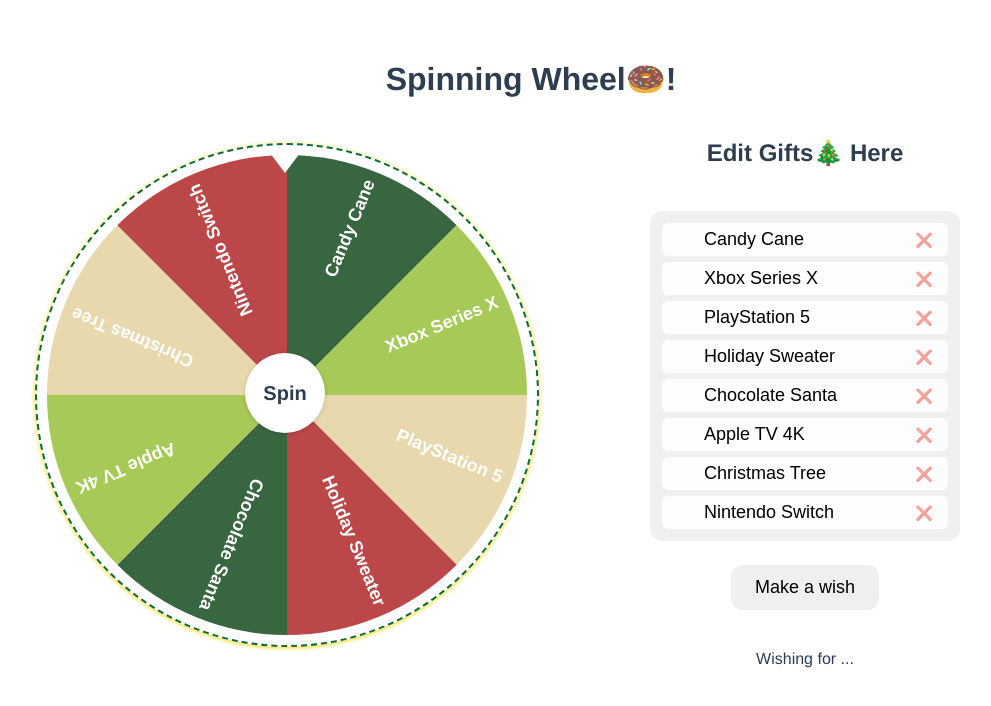
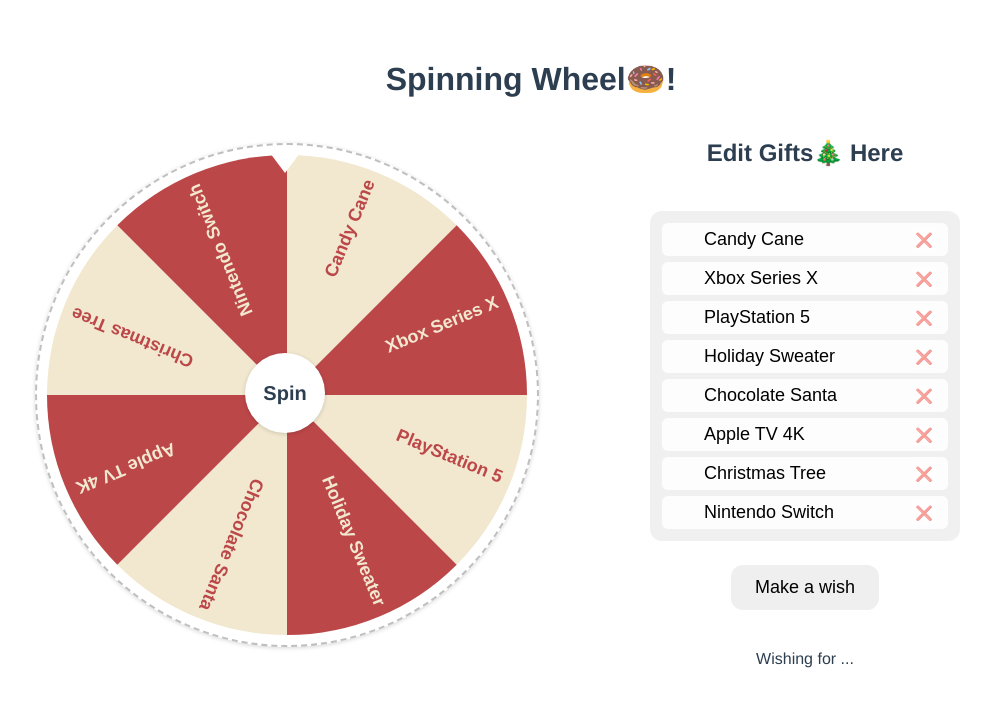
Before and after one commit to ChaosBeiduo/Spinning-Wheel, a Vue app: page / in a window 1280 px wide. Shown: the top 706 px of the page, without its empty margins (109-1100 px from the left). Built offline with nearby package versions, Linux system fonts and the light colour scheme.

Commit message:
fix(wheel): Fix bug preventing spinning wheel from rotating more than once

```diff
--- a/src/components/SpinningWheel.vue
+++ b/src/components/SpinningWheel.vue
@@ -22,10 +22,10 @@
 </template>
 
 <script>
-import { ref, onMounted, watch } from 'vue';
+import { ref, onMounted, watch } from "vue";
 
 export default {
-  name: 'SpinningWheel',
+  name: "SpinningWheel",
   props: {
     segments: {
       type: Array,
@@ -61,16 +61,10 @@
 
       // 绘制每个段落
       props.segments.forEach((segment, index) => {
-
         const startAngle = index * anglePerSegmentRad - Math.PI / 2; // 旋转-90度，使第一个段落位于顶部
         const endAngle = startAngle + anglePerSegmentRad;
 
-        const colors = [
-          '#386641',
-          '#a7c957',
-          '#e8d8ae',
-          '#bc4749'
-        ];
+        const colors = ["#F2E8CF", "#BC4749"];
         ctx.fillStyle = colors[index % colors.length];
 
         ctx.beginPath();
@@ -83,9 +77,10 @@
         ctx.save();
         ctx.translate(center, center);
         ctx.rotate(startAngle + anglePerSegmentRad / 2);
-        ctx.textAlign = 'right';
-        ctx.fillStyle = 'white';
-        ctx.font = 'bold 18px Arial';
+        ctx.textAlign = "right";
+        const fontColors = ["#BC4749", "#F2E8CF"];
+        ctx.fillStyle = fontColors[index % colors.length];
+        ctx.font = "bold 18px Arial";
         ctx.fillText(segment, radius - 10, 0);
         ctx.restore();
       });
@@ -93,28 +88,35 @@
 
     // 初始化画布并绘制轮盘
     onMounted(() => {
-      ctx = wheelCanvas.value.getContext('2d');
+      ctx = wheelCanvas.value.getContext("2d");
       drawWheel();
     });
 
     // 监听segments变化，重新绘制轮盘
-    watch(() => props.segments, (newSegments) => {
+    watch(
+      () => props.segments,
+      (newSegments) => {
         if (props.preSelected && newSegments.includes(props.preSelected)) {
           selectedSegment.value = props.preSelected;
         } else {
           selectedSegment.value = null;
         }
         drawWheel();
-    }, { deep: true });
+      },
+      { deep: true }
+    );
 
-    watch(() => props.preSelected, (newVal) => {
+    watch(
+      () => props.preSelected,
+      (newVal) => {
         if (newVal && props.segments.includes(newVal)) {
           selectedSegment.value = newVal;
         } else {
           selectedSegment.value = null;
         }
         drawWheel();
-    });
+      }
+    );
 
     // 旋转函数
     const spin = () => {
@@ -149,16 +151,16 @@
       setTimeout(() => {
         isSpinning.value = false;
 
-        wheelCanvas.value.style.transition = 'none';
+        wheelCanvas.value.style.transition = "none";
 
-        // const actualRotation = totalRotation % 360;
+        const actualRotation = totalRotation % 360;
         // const selectedIndex = Math.floor((360 - actualRotation) / anglePerSeg) % segCount;
 
         selectedSegment.value = targetSegment;
         alert(`Got ${selectedSegment.value} !`);
 
         // 重置旋转以防止旋转角度过大
-        // wheelCanvas.value.style.transform = `rotate(${actualRotation}deg)`;
+        wheelCanvas.value.style.transform = `rotate(${actualRotation}deg)`;
       }, props.spinDuration);
     };
 
@@ -179,7 +181,6 @@
   align-items: center;
 
   padding: 24px;
-
 }
 
 .wheel-wrapper {
@@ -205,10 +206,10 @@
 }
 
 canvas {
-  border: 2px dashed #0B6B37;
+  border: 2px dashed rgba(128, 128, 128, 0.5);
   border-radius: 50%;
   transition: transform 5s ease-out;
-  box-shadow: #FFD700 0px 1px 4px;
+  box-shadow: rgba(0, 0, 0, 0.16) 0px 1px 4px;
 }
 
 .center-button {
```
Lines whose indentation alone changed are shown as unchanged.
